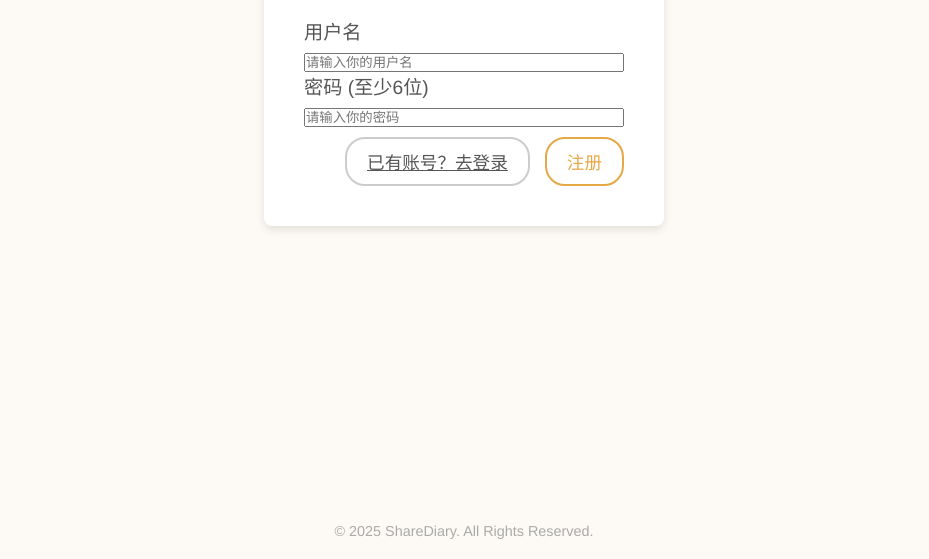
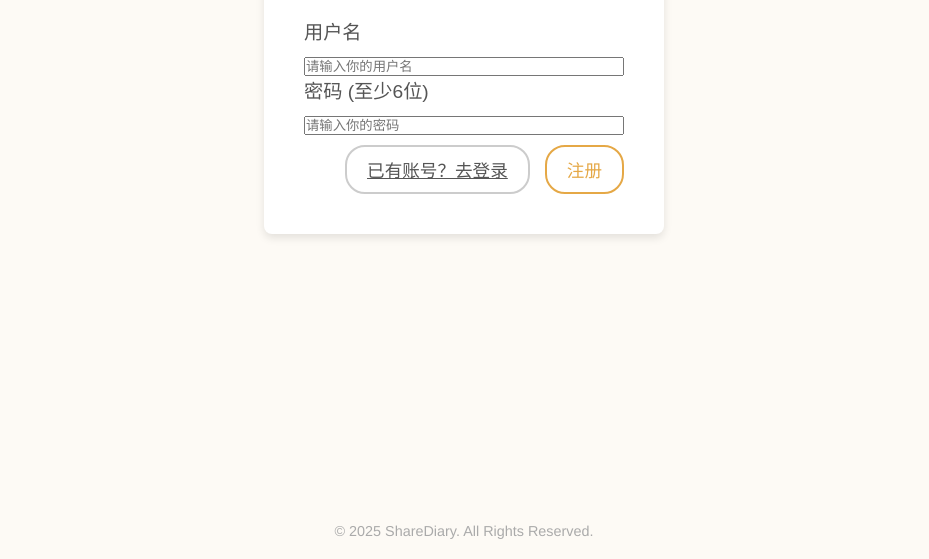
Before and after one commit to Sinaly0504/shared-diary-web, a website: page signup.html in a window 1280 px wide. Shown: the part 241-800 px from the top of the page, without its empty margins (176-1105 px from the left). Drawn offline with Linux system fonts and the light colour scheme; a web font is replaced by a local one.

Commit message:
美化认证页面字体和间距

```diff
--- a/style.css
+++ b/style.css
@@ -275,3 +275,20 @@ body.dark-theme {
     font-family: 'Ma Shan Zheng', sans-serif; /* 标题仍然使用艺术字体 */
     font-size: 2em;
 }
+
+/* 9. 认证页面样式优化 */
+
+/* 解决字体问题：
+   让认证页面内的所有主要元素都统一使用我们的全局书法字体 */
+.auth-page body,
+.auth-page .form-group label,
+.auth-page input,
+.auth-page button {
+    font-family: 'Ma Shan Zheng', sans-serif;
+}
+
+/* 解决拥挤问题：
+   精确地增大认证表单内部的标签和输入框之间的距离 */
+.auth-form .form-group {
+    gap: 12px; /* 将间距从默认的 8px 增大到 12px */
+}
```
